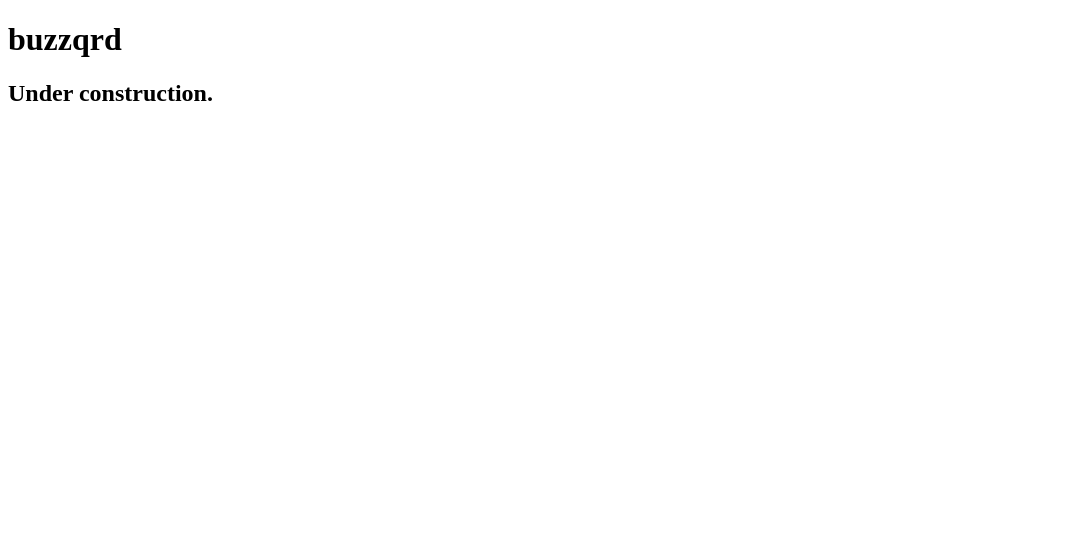
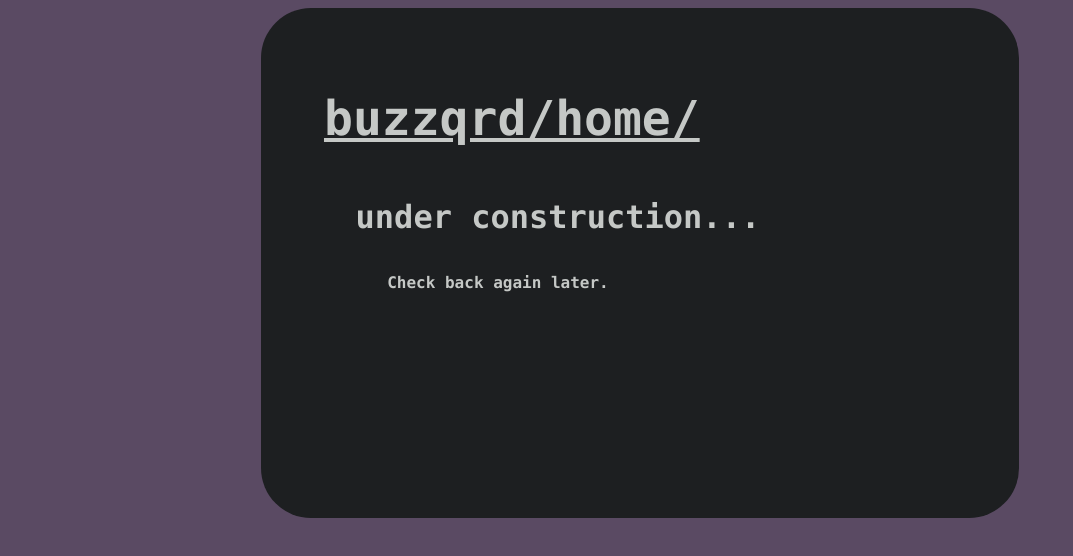
Before and after one commit to buzzqrd/buzzqrd.github.io, a plain HTML site: page index.html in a window 1280 px wide. Shown: the whole page, without its empty margins (0-1073 px from the left). Drawn offline with Linux system fonts and the light colour scheme.

Commit message:
Add files via upload

```diff
--- a/index.html
+++ b/index.html
@@ -1,12 +1,20 @@
 <!DOCTYPE html>
 <html>
-  <head>
-    <title>buzzqrd</title>
-  </head>
+<head>
+	<title>buzzqrd - Home</title>
+	<link rel="stylesheet" href="style.css">
+</head>
 
-  <body>
-    <h1>buzzqrd</h1>
-    <h2>Under construction. </h2>
-  </body>
 
+<body>
+	<div id="body-div">
+
+	<h1 class="page-head"><u>buzzqrd/home/</u></h1>
+	<h2 class="content-head">under construction...</h2>
+
+	<p class="content">Check back again later.</p>
+
+	</div>
+
+</body>
 </html>
--- /dev/null
+++ b/style.css
@@ -0,0 +1,38 @@
+
+body {
+	background-color: #5a4a63;
+	color: #c5c8c6;
+	font-family: "Lucida Console", monospace;
+}
+
+
+#body-div {
+	font-weight: bold;
+	background-color: #1d1f21;
+	margin-left: 20%;
+	margin-right: 20%;
+	padding-top: 50px;
+	padding-bottom: 200px;
+	padding-left: 5%;
+	padding-right: 5%;
+	border-radius: 50px;
+}
+
+
+.page-head {
+	font-size: 300%;
+	padding-bottom:20px;
+}
+
+.content-head {
+	font-size: 200%;
+	padding-bottom: 10px;
+	margin-left: 5%;
+}
+
+
+.content {
+	font-size: 100%;
+	padding-bottom: 10px;
+	margin-left: 10%;
+}
```
